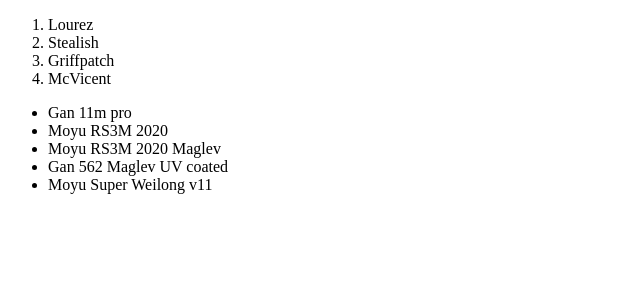
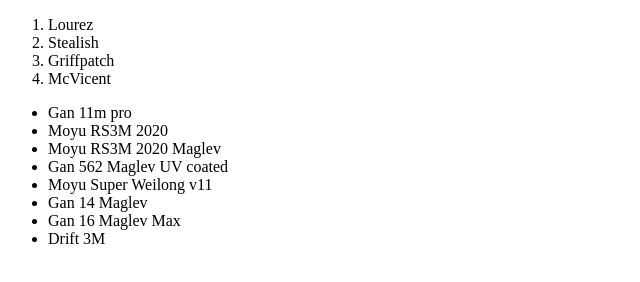
Before and after one commit to Shcoder111/List-, a plain HTML site: page Index.html in a window 1280 px wide. Shown: the whole page, without its empty margins (0-640 px from the left). Drawn offline with Linux system fonts and the light colour scheme.

Commit message:
Update Index.html

```diff
--- a/Index.html
+++ b/Index.html
@@ -18,6 +18,10 @@
         <li>Moyu RS3M 2020 Maglev</li>
         <li>Gan 562 Maglev UV coated</li>
         <li>Moyu Super Weilong v11</li>
+        <li>Gan 14 Maglev</li>
+        <li>Gan 16 Maglev Max</li>
+        <li>Drift 3M</li>
     </ul>
 </body>
+
 </html>
```
